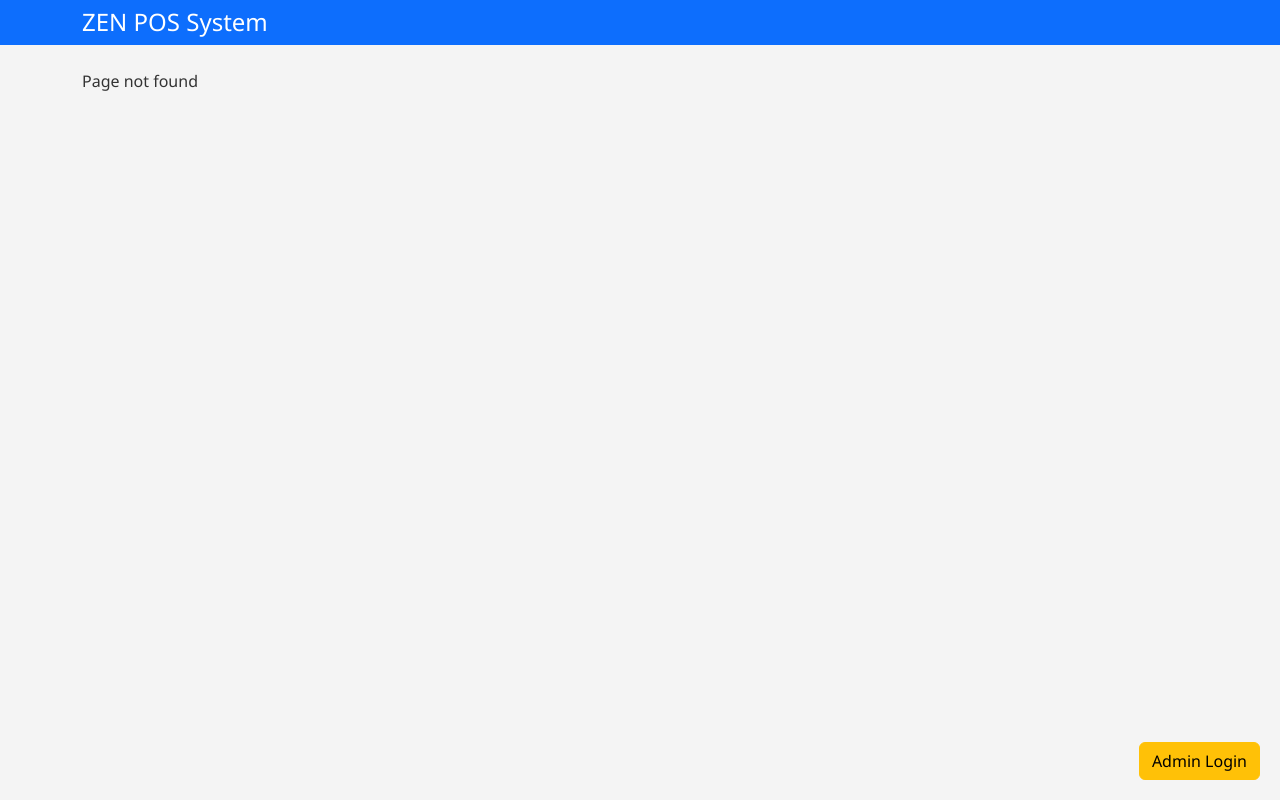
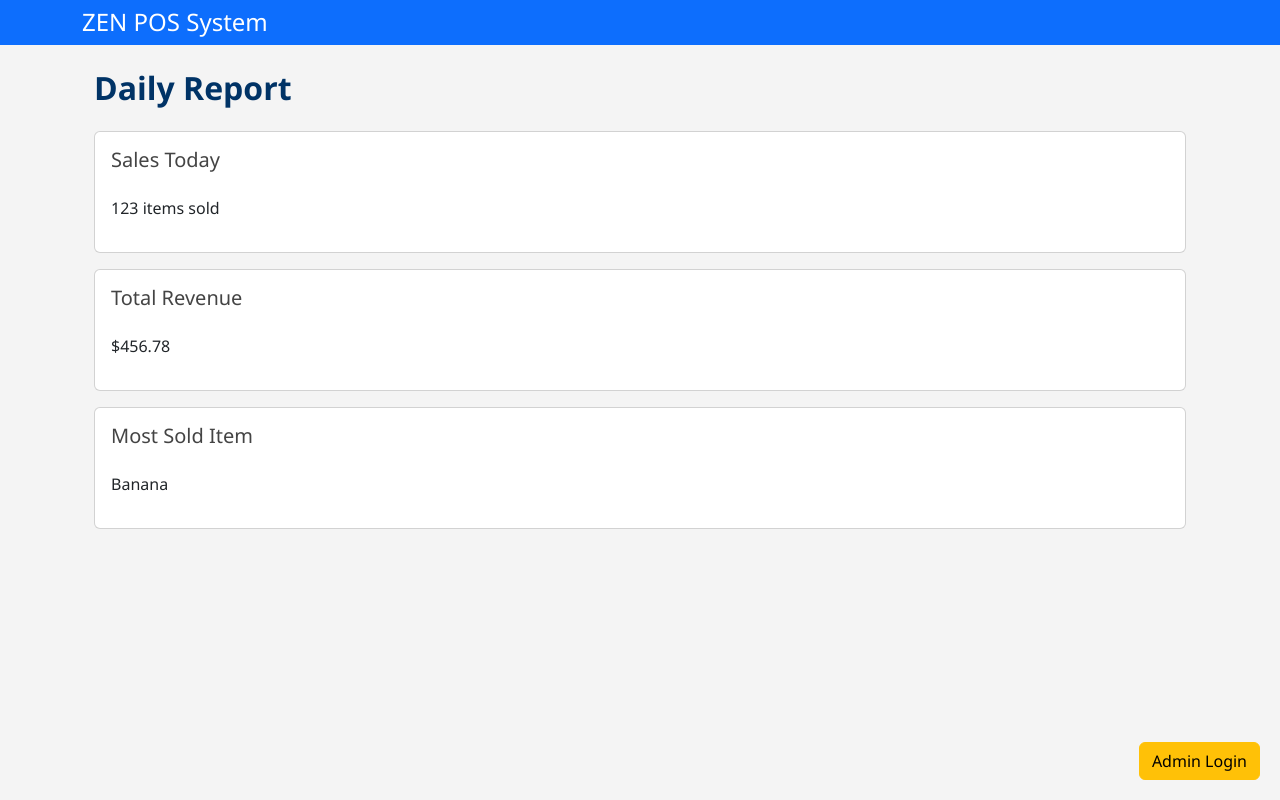
Before and after one commit to WSU-4110/ZEN-POS-System, a React (Create React App) app in the folder frontend/: page /report in a window 1280 px wide. Before the commit this address had no page. Built offline with nearby package versions, Linux system fonts and the light colour scheme.

Commit message:
summary page
made department report page
and changed logoutButoon.js file

```diff
--- a/frontend/src/App.jsx
+++ b/frontend/src/App.jsx
@@ -15,6 +15,9 @@ import RewardsScreen from './components/RewardsScreen';
 import LoginScreen from './components/LoginScreen';
 import ManagerDashboard from './components/Admin/AdminDashboard';
 import AdminPasswordPrompt from './components/Admin/AdminPasswordPrompt';
+import DailyReportPage from './components/DailyReportPage';
+
+
 
 function InnerApp() {
     const { user } = useAuth();
@@ -55,6 +58,8 @@ function InnerApp() {
                         <Route path="/receipt" element={isLoggedIn ? <ReceiptPage /> : <Navigate to="/" />} />
                         <Route path="/manager" element={<ManagerDashboard />} />
                         <Route path="*" element={<p>Page not found</p>} />
+                        <Route path="/report" element={<DailyReportPage />} />
+
                     </Routes>
                 </main>
 
--- /dev/null
+++ b/frontend/src/components/DailyReportPage.jsx
@@ -0,0 +1,25 @@
+import React from 'react';
+
+export default function DailyReportPage() {
+  const dailySales = 123;
+  const revenue = 456.78; // Replace with real data
+  const mostSoldItem = 'Banana'; // Replace with real data
+
+  return (
+    <div className="container mt-4">
+      <h2 className="mb-4">Daily Report</h2>
+      <div className="card p-3 mb-3">
+        <h5>Sales Today</h5>
+        <p>{dailySales} items sold</p>
+      </div>
+      <div className="card p-3 mb-3">
+        <h5>Total Revenue</h5>
+        <p>${revenue.toFixed(2)}</p>
+      </div>
+      <div className="card p-3">
+        <h5>Most Sold Item</h5>
+        <p>{mostSoldItem}</p>
+      </div>
+    </div>
+  );
+}
--- a/frontend/src/components/LogoutButton.js
+++ b/frontend/src/components/LogoutButton.js
@@ -11,9 +11,18 @@ export default function LogoutButton() {
         navigate('/');
     };
 
+    const handleGoToReport = () => {
+        navigate('/report');
+    };
+
     return (
-        <button onClick={handleLogout} className="btn btn-outline-light btn-sm ms-3">
-            Logout
-        </button>
+        <div className="d-flex gap-2">
+            <button onClick={handleLogout} className="btn btn-outline-light btn-sm ms-3">
+                Logout
+            </button>
+            <button onClick={handleGoToReport} className="btn btn-outline-info btn-sm">
+                View Report
+            </button>
+        </div>
     );
 }
```
Also changed, not shown: frontend/package.json (+5 -4 lines), 3 other files (tests, documents, lock files or other folders).
